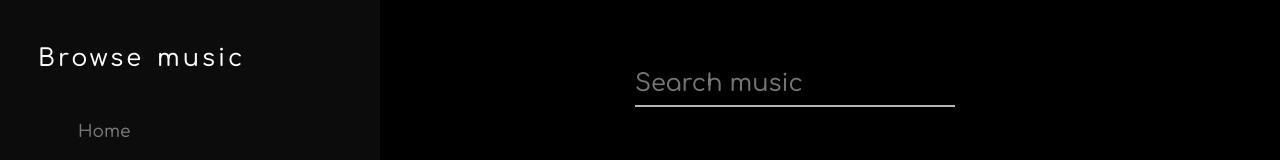
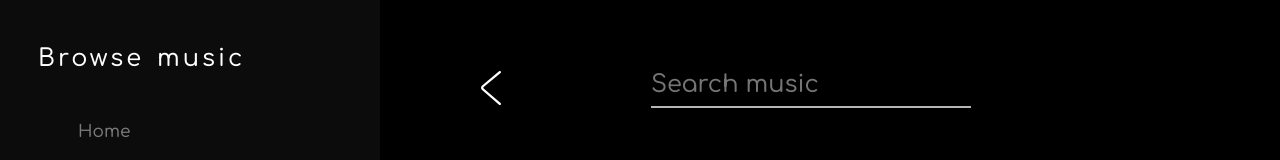
Before and after one commit to hTKzmak/Noises_web-project, a React (Create React App) app in the folder frontend/: page /search in a window 1280 px wide. Shown: the part 120-280 px from the top of the page. Built offline with nearby package versions, Linux system fonts and the light colour scheme; the HTML template or start-up script is replaced by a standard one.

Commit message:
updated search functionality (done)

```diff
--- a/frontend/src/components/Search/Search.module.scss
+++ b/frontend/src/components/Search/Search.module.scss
@@ -1,3 +1,7 @@
+.searchHeader {
+    display: flex;
+    align-items: center;
+
     .searchInput {
         background: transparent;
         border-bottom: 2px solid #b6b6b6;
@@ -23,6 +27,11 @@
         }
     }
 
+    @media screen and (max-width: 1100px) {
+        gap: 50px;
+    }
+}
+
 .musicList {
     margin-top: 66px;
     display: grid;
--- a/frontend/src/components/Search/index.jsx
+++ b/frontend/src/components/Search/index.jsx
@@ -1,5 +1,6 @@
 import style from './Search.module.scss'
 import MusicItem from '../MusicList/items/MusicItem'
+import PreviousButton from '../UI/PreviousButton'
 import { songsdata } from '../PlayerApp/audios.js';
 import { useState } from 'react';
 
@@ -8,22 +9,24 @@ function Search() {
     let [searchData, setSearchData] = useState([])
 
     function searchFunc(value) {
-        let music = songsdata.find(elem => elem.title.includes(value))
-        if (songsdata.find(elem => elem.title.includes(value))) {
-            if (!searchData.includes(music)) {
-                setSearchData((prev) => [...prev, music]);
-            }
+        let music = songsdata.filter(elem => elem.title.toLowerCase().includes(value.toLowerCase()))
+        if (music && value) {
+            setSearchData(music)
+        }
+        else if (music && !value) {
+            setSearchData([])
         }
         else {
             setSearchData([])
         }
-        console.log(searchData)
-
     }
 
     return (
         <div>
-            <input className={style.searchInput} type="text" placeholder="Search music" onChange={(event) => searchFunc(event.target.value)} />
+            <div className={style.searchHeader}>
+                <PreviousButton />
+                <input className={style.searchInput} type="text" placeholder="Search music" onChange={(event) => searchFunc(event.target.value)} />
+            </div>
             <div className="searchResult">
                 <div className={style.musicList}>
                     <p className={style.searchTitle}>{searchData.length === 0 ? 'All music' : 'Search result'}</p>
```
Lines whose indentation alone changed are shown as unchanged.
